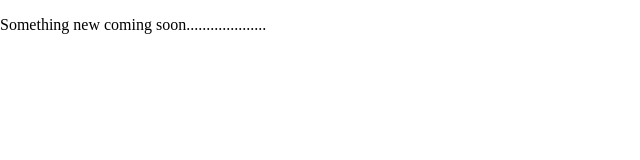
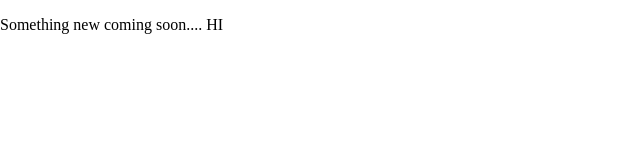
Before and after one commit to venkimithu/demo, a plain HTML site: page index.html in a window 1280 px wide. Shown: the full height of the page, 0-640 px from the left. Drawn offline with Linux system fonts and the light colour scheme.

Commit message:
Latest chnages
Latest Changes made by Venkatesh Kumar

```diff
--- a/index.html
+++ b/index.html
@@ -1,6 +1,6 @@
 <!doctype HTML>
 <html>
   <body style='margin : 0px; overflow: hidden;'>
-    <p>Something new coming soon....................</p>
+    <p>Something new coming soon.... HI</p>
   </body>
 </html>
```
